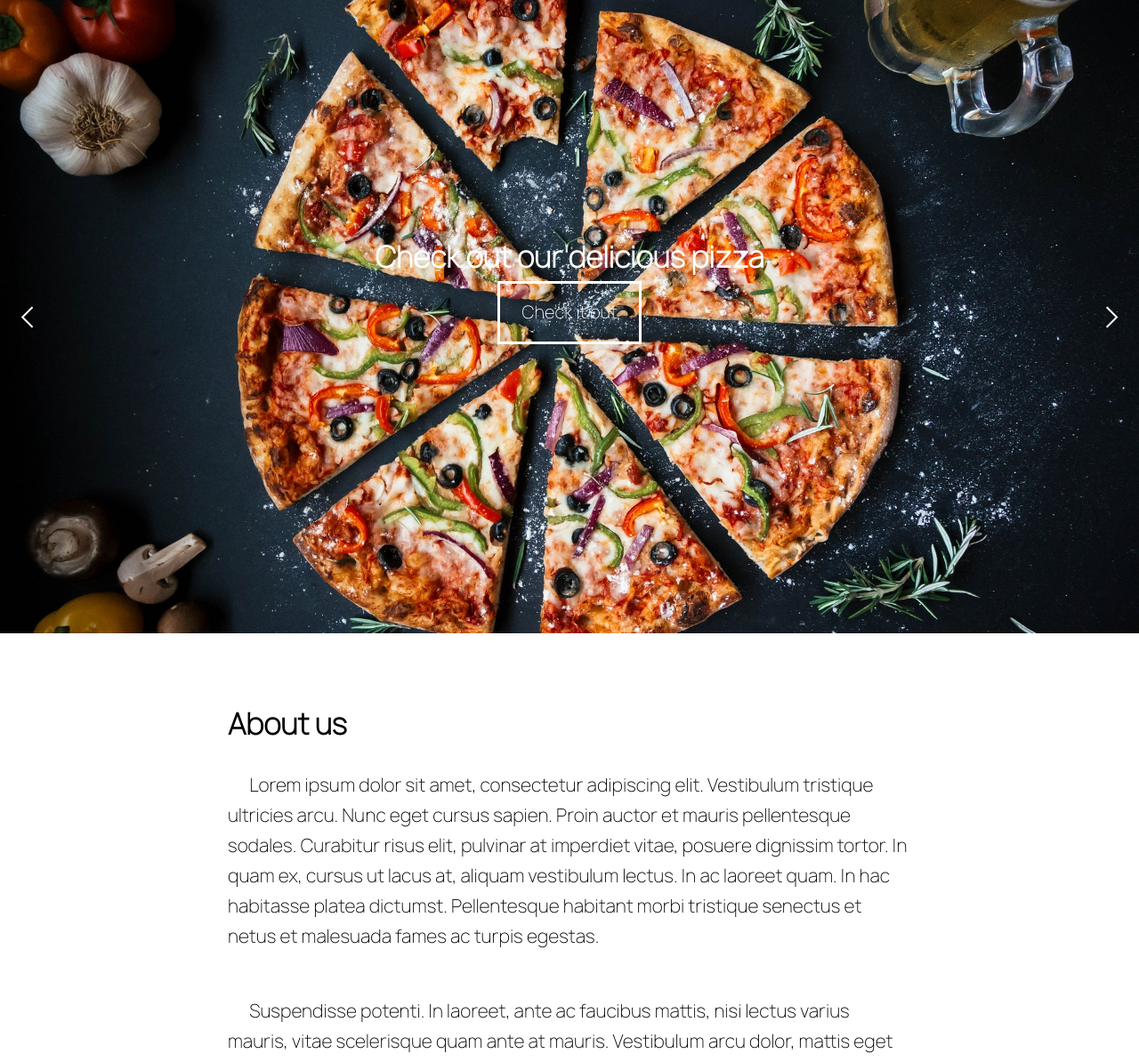
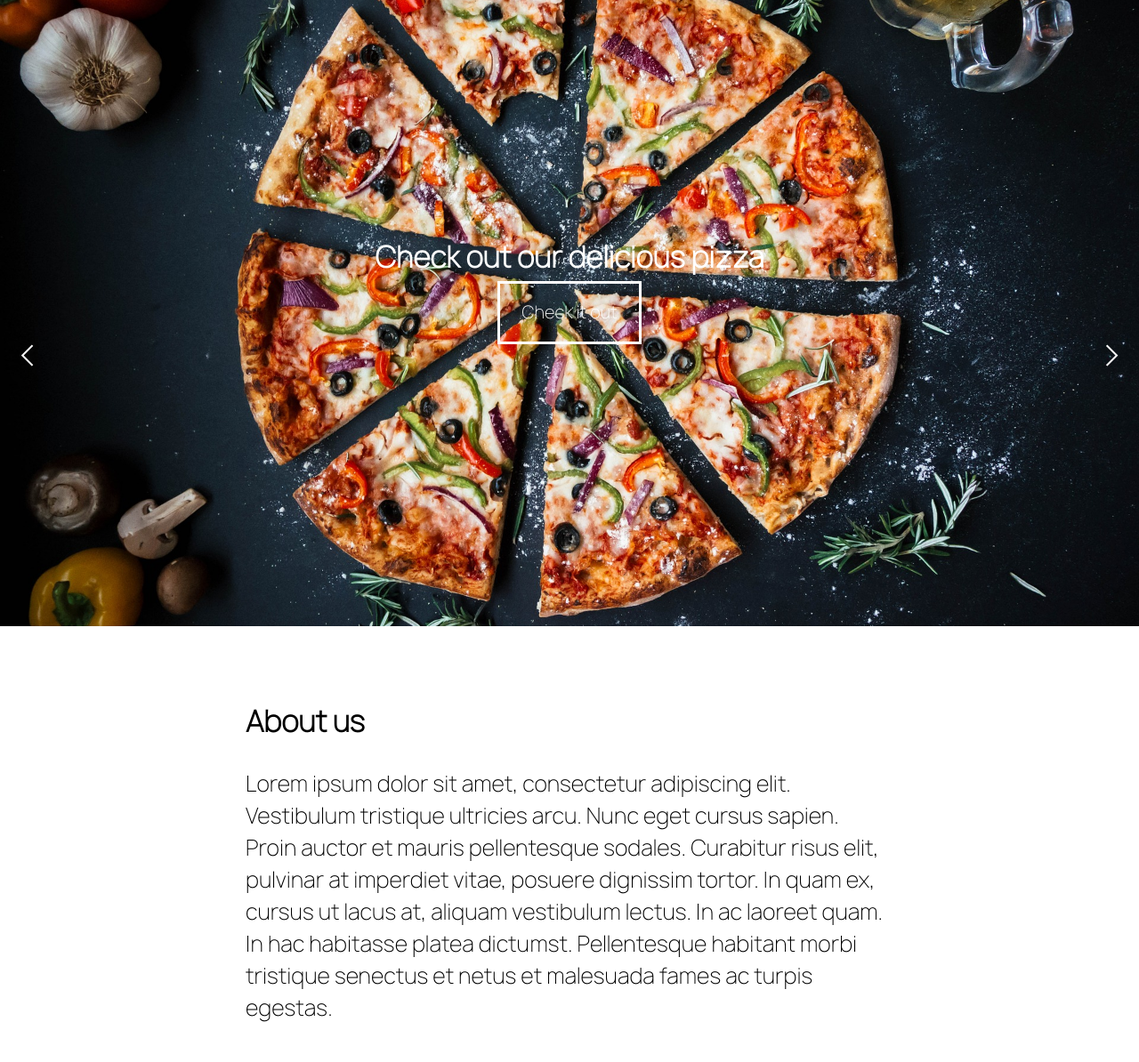
Before and after one commit to NewGamingGT/Pizza-Website, a plain HTML site: page index.html in a window 1280 px wide. Shown: the part 96-1290 px from the top of the page at 89% size. Drawn offline with Linux system fonts and the light colour scheme.

Commit message:
better header and paragraph

```diff
--- a/index.html
+++ b/index.html
@@ -8,6 +8,9 @@
 	<title>Welcome</title>
 </head>
 <body>
+
+	<main>
+		<div class="mainContent">
 			<header>
 				<div class="wrapper">
 					<a href="https://newgaminggt.github.io/Pizza-Website"><img src="logo.svg" alt="Pizza"></a>
@@ -19,9 +22,6 @@
 					</ul>
 				</div>
 			</header>
-
-	<main>
-		<div class="mainContent">
 			<button onclick="previousImage()" class="leftButton"><</button>
 			<button onclick="nextImage()" class="rightButton">></button>
 			<div class="content">
@@ -32,7 +32,7 @@
 		<div class="wrapper clearfix">
 			<div id="aboutUs">
 				<h1 style="margin-bottom: -25px;">About us</h1>
-				<p> &emsp; Lorem ipsum dolor sit amet, consectetur adipiscing elit. Vestibulum tristique ultricies arcu. Nunc eget cursus sapien. Proin auctor et mauris pellentesque sodales. Curabitur risus elit, pulvinar at imperdiet vitae, posuere dignissim tortor. In quam ex, cursus ut lacus at, aliquam vestibulum lectus. In ac laoreet quam. In hac habitasse platea dictumst. Pellentesque habitant morbi tristique senectus et netus et malesuada fames ac turpis egestas.</p>
+				<p>Lorem ipsum dolor sit amet, consectetur adipiscing elit. Vestibulum tristique ultricies arcu. Nunc eget cursus sapien. Proin auctor et mauris pellentesque sodales. Curabitur risus elit, pulvinar at imperdiet vitae, posuere dignissim tortor. In quam ex, cursus ut lacus at, aliquam vestibulum lectus. In ac laoreet quam. In hac habitasse platea dictumst. Pellentesque habitant morbi tristique senectus et netus et malesuada fames ac turpis egestas.</p>
 				<p> &emsp; Suspendisse potenti. In laoreet, ante ac faucibus mattis, nisi lectus varius mauris, vitae scelerisque quam ante at mauris. Vestibulum arcu dolor, mattis eget sollicitudin vitae, feugiat eget nisl. Nulla tempus libero quis libero tincidunt, sit amet fermentum est euismod. Vivamus non dapibus dolor. Interdum et malesuada fames ac ante ipsum primis in faucibus. Sed enim quam, ullamcorper vel orci nec, sollicitudin lacinia lorem. Ut tincidunt sapien sed rhoncus rhoncus.</p>
 			</div>
 			<h1 id="title">Our Menu</h1>
--- a/style.css
+++ b/style.css
@@ -58,7 +58,7 @@ header {
 }
 
 .mainContent button {
-	height: calc(100vh - 85px);
+	height: 100vh;
 	width: 5%;
 }
 
@@ -70,8 +70,9 @@ header {
 .mainContent {
 	background: url(img/header/pizza1.jpg) no-repeat center /cover;
 	background-attachment: fixed;
-	height: calc(100vh - 85px);
+	height: 100vh;
 	color: white;
+	overflow: visible;
 }
 
 .content {
@@ -84,7 +85,7 @@ header {
 	font-size: 1.2em;
 }
 
-.mainContent a {
+.mainContent .content a {
 	border: solid white;
 	padding: 1em 1.25em;
 }
@@ -104,12 +105,13 @@ header {
 #aboutUs {
 	margin-top: 75px;
 	margin-bottom: 100px;
+	padding: 5px 20px;
 }
 
 #aboutUs p {
-	font-size: 1.25em;
+	font-size: 1.5em;
 	margin: 50px 0;
-	line-height: 1.7;
+	line-height: 1.5;
 }
 
 .images {
```
Lines whose indentation alone changed are shown as unchanged.
